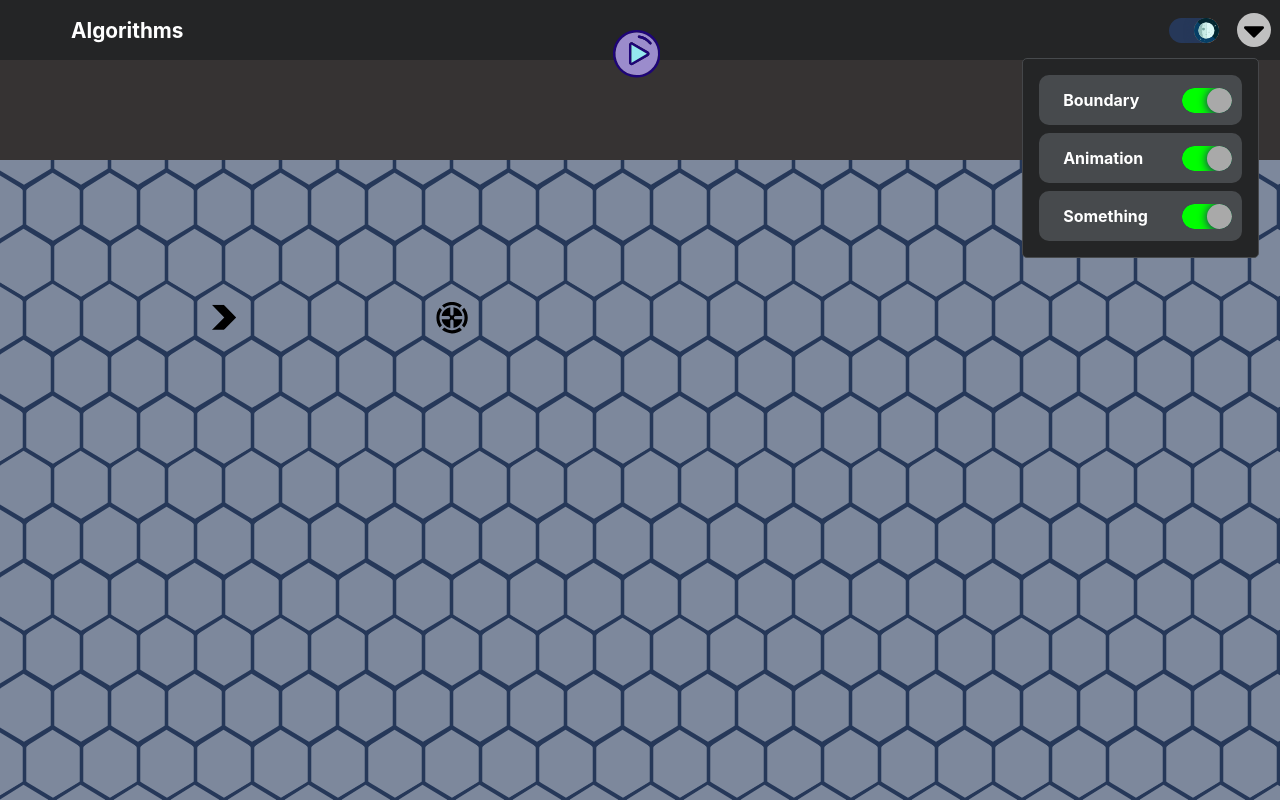
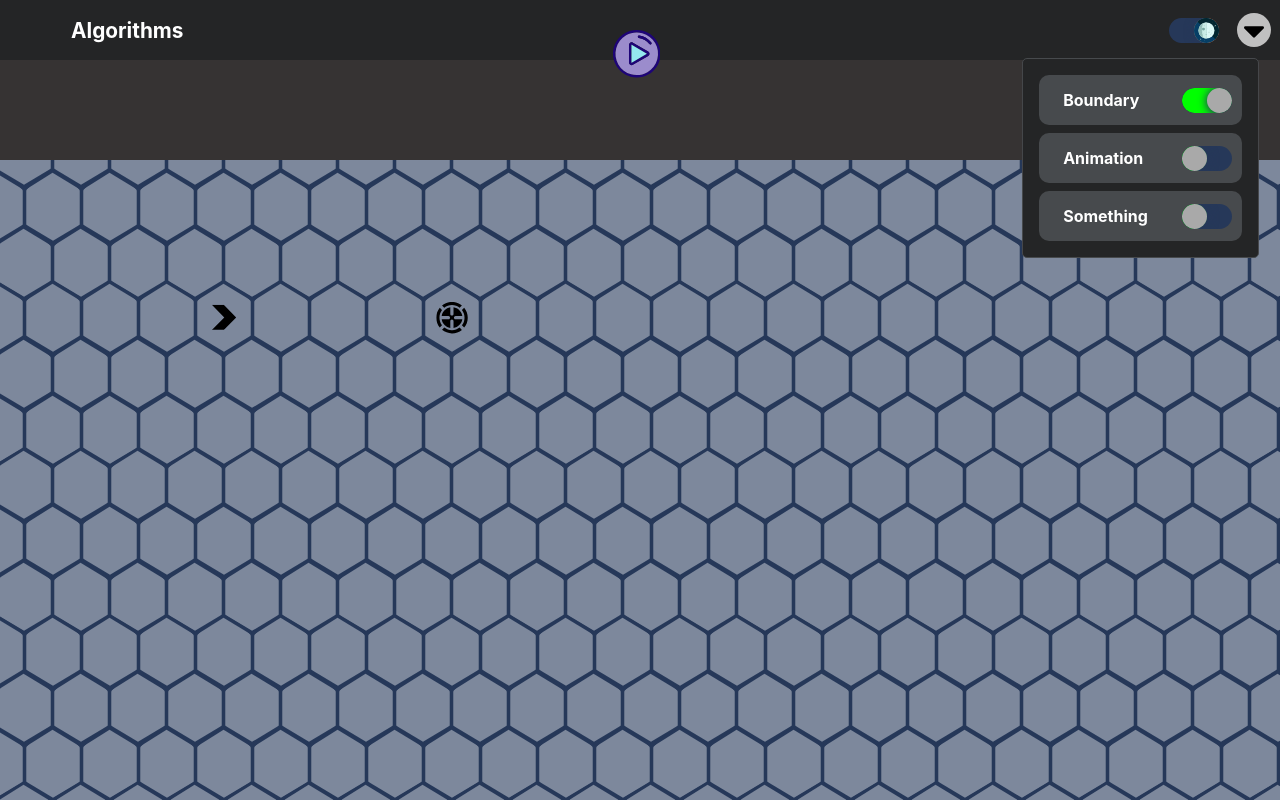
Before and after one commit to krishnaraj8991/AlgoVis, a React (Create React App) app: page / in a window 1280 px wide. Both pictures are taken after a click on the link 1254 px from the left and 30 px from the top of the page. Built offline with nearby package versions, Linux system fonts and the light colour scheme; the HTML template or start-up script is replaced by a standard one.

Commit message:
setBoundary setAnimation functions

```diff
--- a/src/App.js
+++ b/src/App.js
@@ -2,7 +2,6 @@ import React, { useState } from "react";
 import "./App.css";
 import NevBar from "./NevBars/NevBar";
 import NevItem from "./NevBars/NevItem";
-import { ReactComponent as CaretDown } from "./_Icons/caret-down.svg";
 
 import DropdownMenu from "./NevBars/DropdownMenu";
 import Hive from "./components/Hive/Hive";
@@ -10,9 +9,10 @@ import styled, { ThemeProvider, css } from "styled-components";
 import TheamSwitcher from "./components/TheamSwitcher";
 import Switch from "./components/Switch";
 // Store
-import { Provider } from "react-redux";
+import { Provider, useDispatch } from "react-redux";
 import store from "./redux/store";
 import PlayPause from "./NevBars/PlayPause";
+import SideMenu from "./NevBars/SideMenu";
 
 const Container = styled.div`
   position: relative;
@@ -43,32 +43,16 @@ const Space = styled.div`
 `;
 const App = () => {
   const [lightTheme, setLighttheme] = useState(false);
-  const dropdown = [
-    { key: 1, switch: true, value: "Boundary" },
-    { key: 2, switch: true, value: "Animation" },
-    { key: 3, switch: true, value: "Something" },
-  ];
+
   const algos = [
     {
-      key: 1,
       value: "A* Search",
+      onClick: () => {},
     },
-    {
-      key: 2,
-      value: "Dijkstra's Algorithm",
-    },
-    {
-      key: 3,
-      value: "Greedy Best-first Search",
-    },
-    {
-      key: 4,
-      value: "Breadth-first Search",
-    },
-    {
-      key: 5,
-      value: "Depth-first Search",
-    },
+    { value: "Dijkstra's Algorithm", onClick: () => {} },
+    { value: "Greedy Best-first Search", onClick: () => {} },
+    { value: "Breadth-first Search", onClick: () => {} },
+    { value: "Depth-first Search", onClick: () => {} },
   ];
   const theme = {
     light: lightTheme,
@@ -116,9 +100,7 @@ const App = () => {
                 />
               </div>
               <div id="cl4">
-                <NevItem icon={<CaretDown />}>
-                  <DropdownMenu right items={dropdown}></DropdownMenu>
-                </NevItem>
+                <SideMenu></SideMenu>
               </div>
             </NevBar>
 
--- a/src/NevBars/DropdownMenu.jsx
+++ b/src/NevBars/DropdownMenu.jsx
@@ -65,10 +65,11 @@ const IconButton = styled.div`
 `;
 
 function DropdownMenu(props) {
-  console.log(props.items);
+  // console.log(props.items);
   function DropdownItems(props) {
     return (
       <DropdownItem
+        key={props.value + " item"}
         onClick={() => {
           !props.switch && props.onClick();
         }}
@@ -76,34 +77,14 @@ function DropdownMenu(props) {
         {props.leftIcon && <IconButton>{props.leftIcon}</IconButton>}
         {props.value && <H2>{props.value}</H2>}
         {props.rightIcon && <IconButton>{props.rightIcon}</IconButton>}
-        {props.switch ? (
-          <Switchs
-            on={"true"}
-            onclick={(val) => {
-              // props.onClick(on);
-              console.log(props.value, ":-", val);
-            }}
-          />
-        ) : (
-          ""
-        )}
+        {props.switch && <Switchs key={props.value + " switch"} {...props} />}
       </DropdownItem>
     );
   }
   return (
     <Dropdown right={props.right}>
       {props.items.map((item) => {
-        return (
-          <DropdownItems
-            key={item.key}
-            leftIcon={item.icon}
-            switch={item.switch}
-            onClick={() => {
-              console.log(item.value);
-            }}
-            value={item.value}
-          ></DropdownItems>
-        );
+        return <DropdownItems key={item.value} {...item}></DropdownItems>;
       })}
     </Dropdown>
   );
--- /dev/null
+++ b/src/NevBars/SideMenu.jsx
@@ -0,0 +1,59 @@
+import React, { useState } from "react";
+import { useDispatch, useSelector } from "react-redux";
+import DropdownMenu from "./DropdownMenu";
+import NevItem from "./NevItem";
+import { FlipAnimationState } from "../redux/themeState/themeActions";
+import { ReactComponent as CaretDown } from "../_Icons/caret-down.svg";
+import { SetBoundarys } from "../redux/graph/graphActions";
+function SideMenu() {
+  const dispatch = useDispatch();
+  // const animation = useSelector((state) => state.theme.animation);
+
+  //   console.log(animation, "value");
+  const dropdown = [
+    {
+      key: 1,
+      switch: true,
+      value: "Boundary",
+      useOn: () => {
+        const boundaryWalls = useSelector((state) => state.graph.boundaryWalls);
+        const SetOn = () => {
+          dispatch(SetBoundarys());
+        };
+        return [boundaryWalls, SetOn];
+      },
+    },
+    {
+      key: 2,
+      switch: true,
+      value: "Animation",
+      useOn: () => {
+        const animation = useSelector((state) => state.theme.animation);
+        const SetOn = () => {
+          dispatch(FlipAnimationState());
+        };
+        return [animation, SetOn];
+      },
+    },
+    {
+      key: 3,
+      switch: true,
+      value: "Something",
+      useOn: () => {
+        const [state, Setstate] = useState(false);
+        const SetOn = () => {
+          Setstate((prev) => !prev);
+        };
+        return [state, SetOn];
+      },
+      onFlip: () => {},
+    },
+  ];
+  return (
+    <NevItem icon={<CaretDown />}>
+      <DropdownMenu right items={dropdown}></DropdownMenu>
+    </NevItem>
+  );
+}
+
+export default SideMenu;
--- a/src/components/Hive/MemorisexHex.jsx
+++ b/src/components/Hive/MemorisexHex.jsx
@@ -26,6 +26,8 @@ function MemorisexHex(props) {
     movingStart: state.graph.movingStart,
     movingTarget: state.graph.movingTarget,
   }));
+
+  const animation = useSelector((state) => state.theme.animation);
   const dispatch = useDispatch();
   const EventHandler = () => {
     if (movingStart) {
@@ -35,7 +37,14 @@ function MemorisexHex(props) {
       dispatch(MoveTargetTo({ i, j }));
     } else {
       if (val == BlankNode) {
-        dispatch(FixAsWall({ i, j }));
+        if (animation) {
+          dispatch(SetAsWall({ i, j }));
+          setTimeout(() => {
+            dispatch(FixAsWall({ i, j }));
+          }, 350);
+        } else {
+          dispatch(FixAsWall({ i, j }));
+        }
       } else if (val == WallTransition || val == Wall) {
         dispatch(RemoveWall({ i, j }));
       }
--- a/src/components/Switch.jsx
+++ b/src/components/Switch.jsx
@@ -17,21 +17,9 @@ const Container = styled.div`
   height: 50%;
   width: 100%;
   border-radius: 20px;
-  /* background-color: ${(props) =>
-    !props.theme.light ? css`silver` : css`rgba(255, 137, 26, 1)`}; */
-
-  /* background-color: ${(props) =>
-    props.on == "true"
-      ? "lime"
-      : props.theme.light
-      ? "#f6e9e9"
-      : props.theme.DarkTheme.color}; */
-
   background-color: #263859;
   display: flex;
   align-items: center;
-  /* justify-content: ${(props) =>
-    props.on == "true" ? css`flex-start` : css`flex-end`}; */
   transition: all 250ms ease-in;
   overflow: hidden;
 `;
@@ -44,8 +32,13 @@ const Switch = styled.div`
   box-shadow: 1px 1px 8px 2px #263859;
   /* transition: all 250ms ease-out; */
   transition: transform 300ms ease-in-out;
-  transform: ${(props) =>
-    !(props.on == "true") ? css`translateX(0%)` : css`translateX(100%)`};
+
+  &.off {
+    transform: translateX(0%);
+  }
+  &.on {
+    transform: translateX(100%);
+  }
 `;
 const OnPlane = styled.div`
   /* position: absolute; */
@@ -54,33 +47,36 @@ const OnPlane = styled.div`
   border-radius: 20px;
   background-color: lime;
   transition: transform 300ms ease-in-out;
-  transform: ${(props) =>
-    !(props.on == "true") ? css`translateX(-50%)` : css`translateX(0%)`};
+  &.off {
+    transform: translateX(-50%);
+  }
+  &.on {
+    transform: translateX(0%);
+  }
 `;
-function Switchs(props) {
-  const [isOn, setIsOn] = useState(!!props.on);
-  const switchref = useRef(null);
+// transform: ${(props) =>
+//   !(props.on == "true") ? css`translateX(-50%)` : css`translateX(0%)`};
+const Switchs = ({ useOn, onFlip }) => {
+  // const [isOn, setIsOn] = useState(true);
   // useEffect(() => {
   //   let switchstyle = switchref.current.style;
   // }, [props.on]);
+  const [isON, setIsOn] = useOn();
   return (
     <Sheet>
       <Container
         onClick={() => {
-          setIsOn((prev) => {
-            return !prev;
-          });
-          props.onclick(!isOn);
+          setIsOn();
+          // onFlip();
         }}
-        on={isOn.toString()}
       >
-        <OnPlane on={isOn.toString()} />
-        <Switch ref={switchref} on={isOn.toString()}>
+        <OnPlane className={isON ? "on" : "off"} />
+        <Switch className={isON ? "on" : "off"}>
           {/* {props.on == "true" ? <Sun /> : <Moon />} */}
         </Switch>
       </Container>
     </Sheet>
   );
-}
+};
 
-export default Switchs;
+export default React.memo(Switchs);
--- a/src/redux/graph/graphActions.js
+++ b/src/redux/graph/graphActions.js
@@ -6,6 +6,7 @@ import {
   Move_Target_To,
   Moving_Start,
   Moving_Target,
+  Set_Boundarys,
 } from "./graphTypes";
 
 export const SetAsWall = ({ i, j }) => {
@@ -53,3 +54,9 @@ export const MoveingStart = (value) => {
     payload: value,
   };
 };
+
+export const SetBoundarys = (value) => {
+  return {
+    type: Set_Boundarys,
+  };
+};
--- a/src/redux/graph/graphReducer.js
+++ b/src/redux/graph/graphReducer.js
@@ -1,4 +1,3 @@
-import { MoveingStart, MoveStartTo } from "./graphActions";
 import {
   BlankNode,
   StartNode,
@@ -15,6 +14,7 @@ import {
   Moving_Target,
   Remove_Wall,
   Set_AS_WALL,
+  Set_Boundarys,
 } from "./graphTypes";
 
 let DataSize = 40;
@@ -132,6 +132,20 @@ const graphReducer = (state = initialState, action) => {
       }
       return state;
     }
+
+    case Set_Boundarys: {
+      let graph = state.graph;
+      const boundary = state.boundaryWalls;
+      for (let i = 0; i < state.size; i++) {
+        graph[0][i] = boundary ? BlankNode : Wall;
+        graph[i][0] = boundary ? BlankNode : Wall;
+      }
+      return {
+        ...state,
+        graph: graph,
+        boundaryWalls: !state.boundaryWalls,
+      };
+    }
     default:
       return state;
   }
--- a/src/redux/graph/graphTypes.js
+++ b/src/redux/graph/graphTypes.js
@@ -7,3 +7,4 @@ export const Move_Start_To = "Move_Start_To";
 
 export const Moving_Target = "Moving_Target";
 export const Moving_Start = "Moving_Start";
+export const Set_Boundarys = "Set_Boundarys";
--- a/src/redux/themeState/themeActions.js
+++ b/src/redux/themeState/themeActions.js
@@ -1,7 +1,12 @@
-import { flip } from "./themeType";
+import { flip, flip_Animation_State } from "./themeType";
 
 export const Flip = () => {
   return {
     type: flip,
   };
 };
+export const FlipAnimationState = () => {
+  return {
+    type: flip_Animation_State,
+  };
+};
--- a/src/redux/themeState/themeReducer.js
+++ b/src/redux/themeState/themeReducer.js
@@ -1,8 +1,11 @@
+import { FlipAnimationState } from "./themeActions";
+
 const { Switch } = require("@material-ui/core");
-const { flip } = require("./themeType");
+const { flip, flip_Animation_State } = require("./themeType");
 
 const initialState = {
   light: false,
+  animation: false,
 };
 const ThemeReducer = (state = initialState, action) => {
   switch (action.type) {
@@ -11,6 +14,11 @@ const ThemeReducer = (state = initialState, action) => {
         ...state,
         light: !state.light,
       };
+    case flip_Animation_State:
+      return {
+        ...state,
+        animation: !state.animation,
+      };
     default:
       return state;
   }
--- a/src/redux/themeState/themeType.js
+++ b/src/redux/themeState/themeType.js
@@ -1 +1,2 @@
 export const flip = "Flip";
+export const flip_Animation_State = "flip_Animation_State";
```
Also changed, not shown: src/components/Hive/Hex.js (+36 -41 lines).
